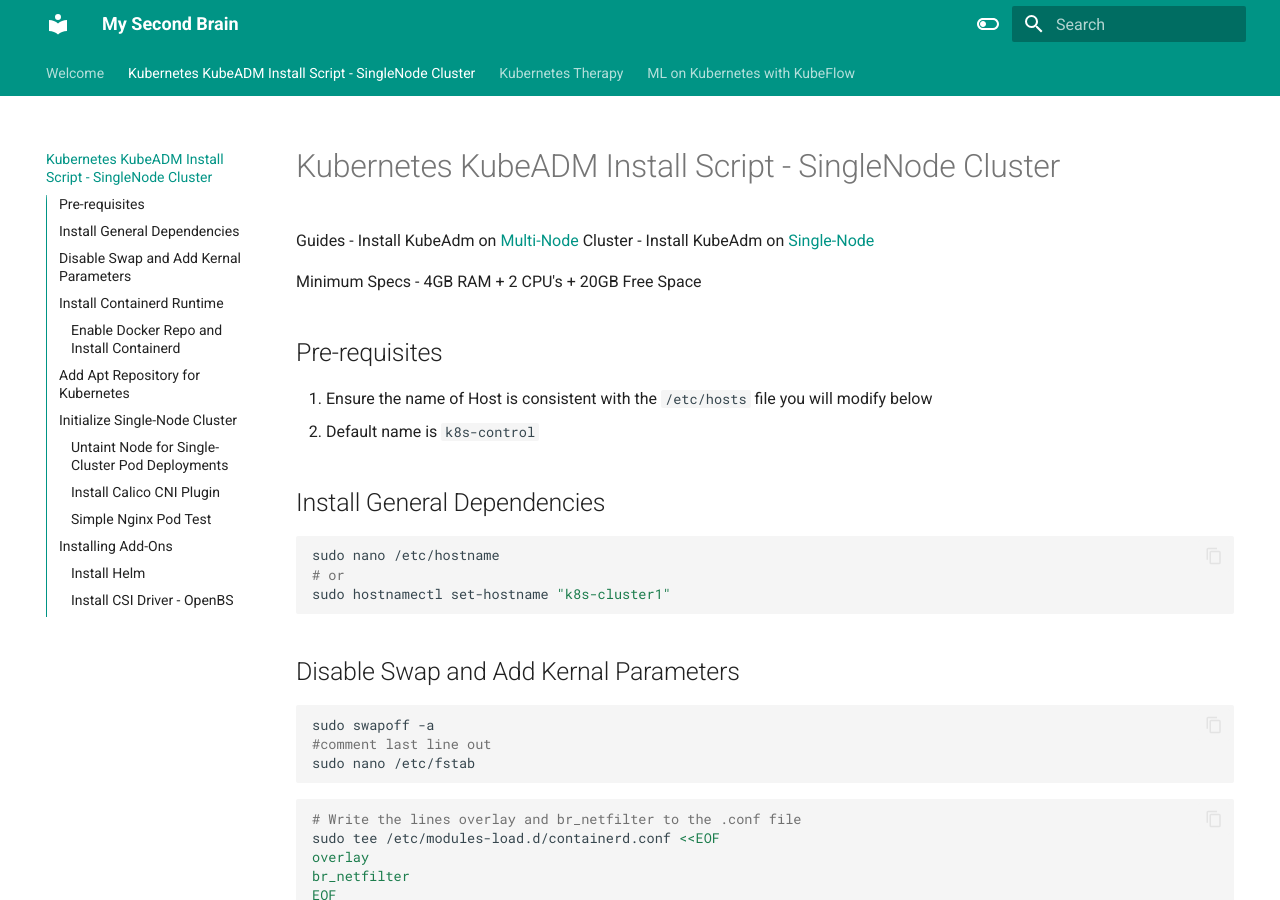
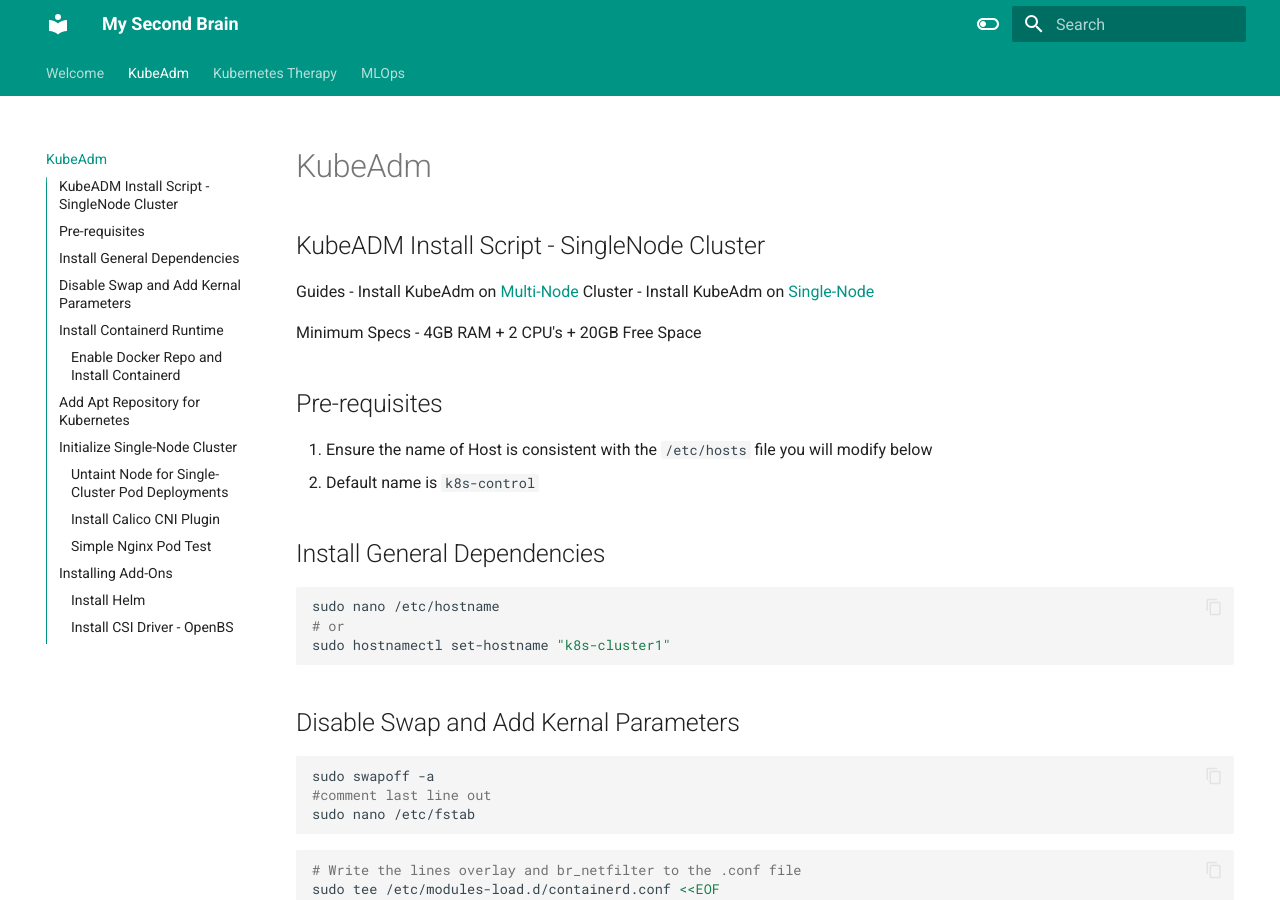
Before and after one commit to jtbrown6/mkdocs-personal, an MkDocs documentation site: the page built from docs/kubeadm.md, in a window 1280 px wide and 900 px high. Built offline with MkDocs 1.6.1 and Material for MkDocs 9.7.7, drawn with Linux system fonts in a browser that asks for light colours.

Commit message:
adjusting headers

```diff
--- a/docs/kubeadm.md
+++ b/docs/kubeadm.md
@@ -1,4 +1,6 @@
-# Kubernetes KubeADM Install Script - SingleNode Cluster
+# KubeAdm
+
+## KubeADM Install Script - SingleNode Cluster
 
 Guides
 - Install KubeAdm on [Multi-Node](https://www.linuxtechi.com/install-kubernetes-on-ubuntu-22-04/) Cluster
--- a/docs/mlops.md
+++ b/docs/mlops.md
@@ -1,4 +1,6 @@
-# ML on Kubernetes with KubeFlow
+# MLOps
+
+## ML on Kubernetes with KubeFlow
 
 ## Building ML Apps Overview and Challenges
 
```
